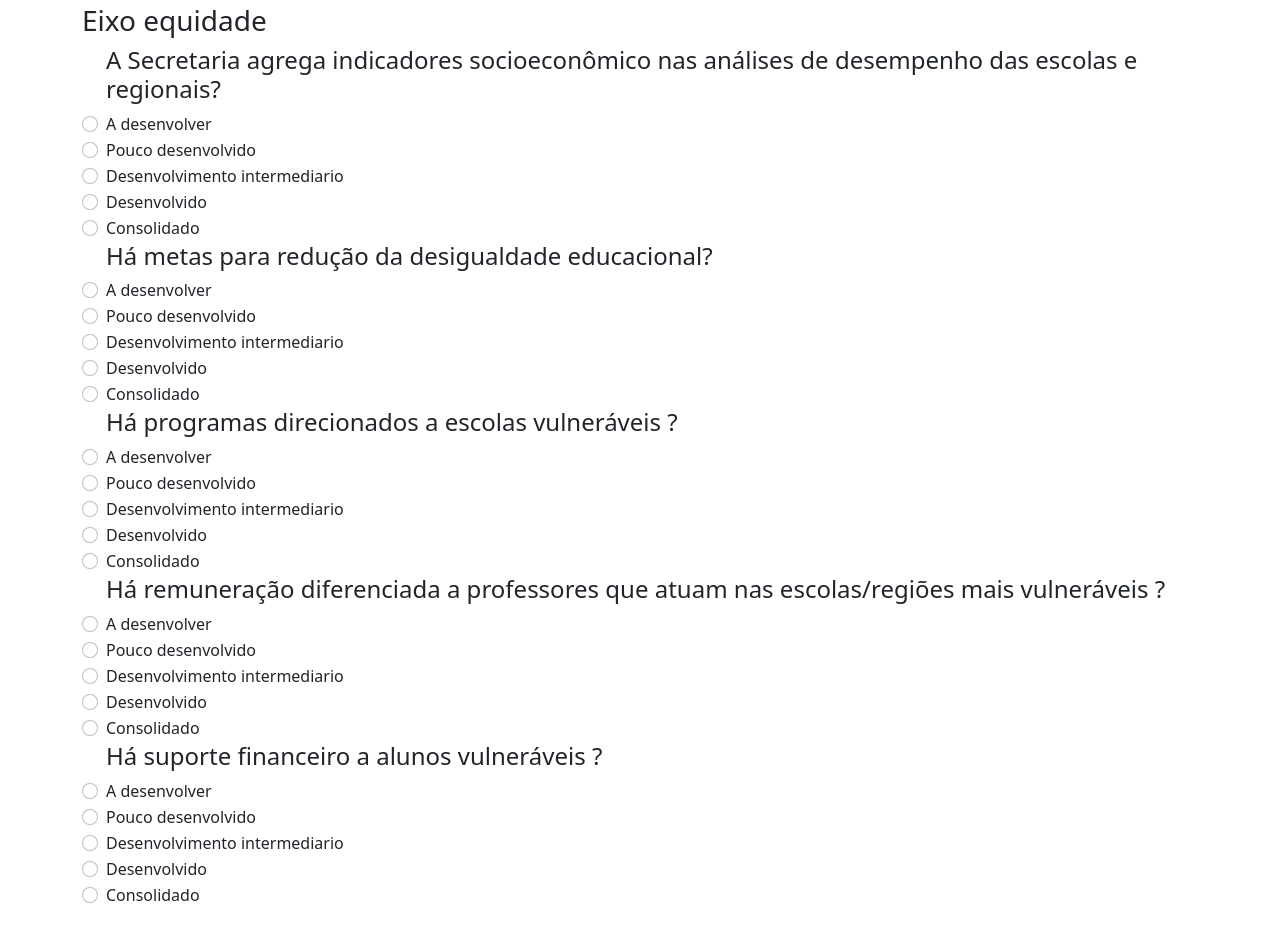
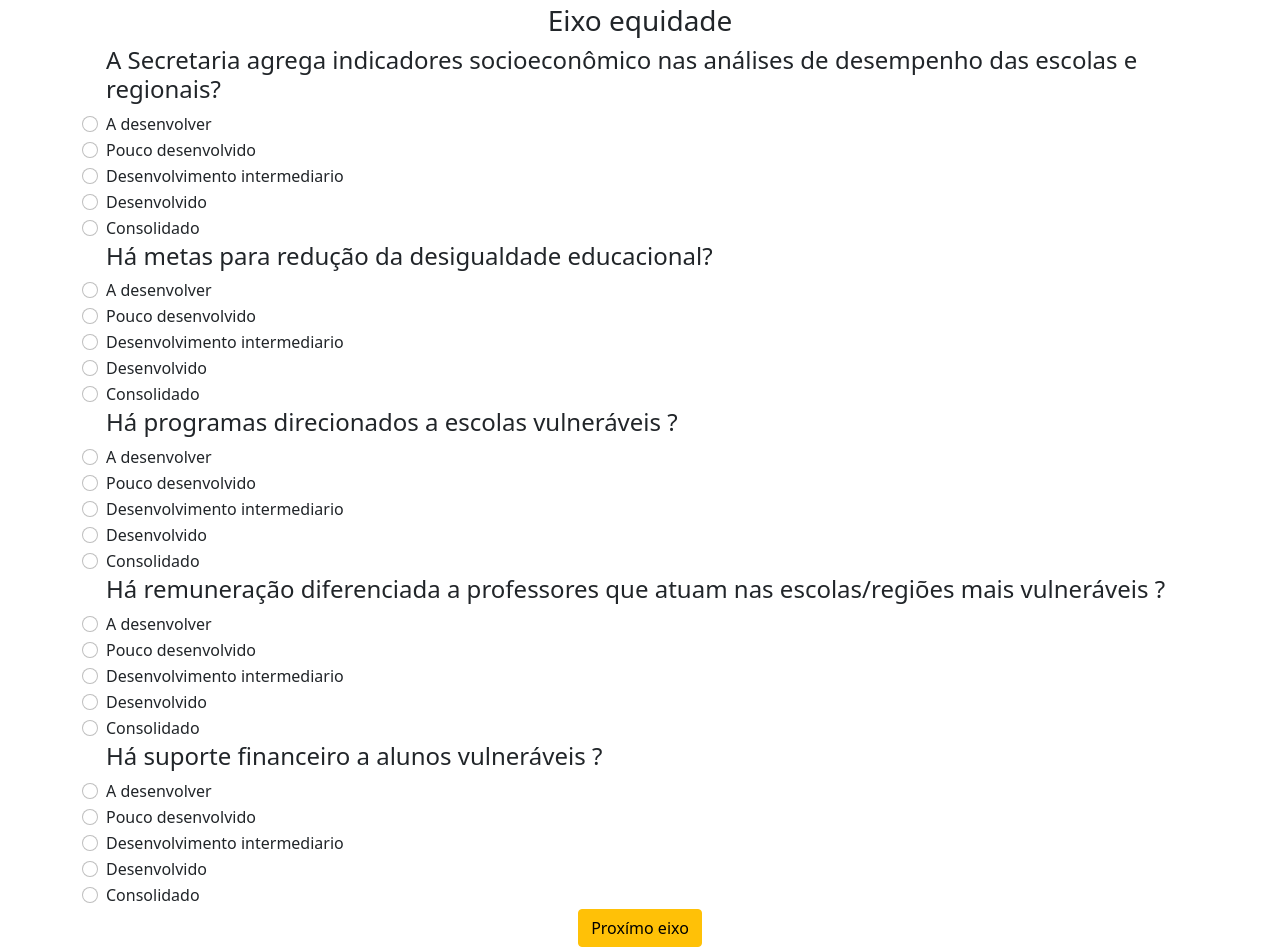
Before and after one commit to 2022M2T5-Inteli/RIGHTML, a plain HTML site: page WEBSITE/FRONTEND/HTML/questionarioEducaçao.html in a window 1280 px wide. Shown: the part 42-989 px from the top of the page. Before the commit the page ends 951 px from the top, so only its background shows below. Drawn offline with nearby package versions, Linux system fonts and the light colour scheme.

Commit message:
adicionando botão

```diff
--- a/WEBSITE/FRONTEND/HTML/questionarioEducaçao.html
+++ b/WEBSITE/FRONTEND/HTML/questionarioEducaçao.html
@@ -14,9 +14,9 @@
     </header>
 
     <h2 style="text-align:center;">Agenda educacional</h2>
+    <h3 style="text-align:center;">Eixo equidade</h3>
+    <div class="container">
 
-    <div class="container">
-        <h3>Eixo equidade</h3>
         <div class="form-check">
             <h4>A Secretaria agrega indicadores socioeconômico nas análises de desempenho das escolas e regionais?</h4>
             <input class="form-check-input" type="radio" name="flexRadioDefault" id="flexRadioDefault1">
@@ -183,6 +183,11 @@
         </div>
     </div>
 
+    <div>
+        <div class="text-center">
+            <button type="button" class="btn btn-warning btn-rounded">Proxímo eixo</button>
+        </div>
+    </div>
 
 
     <script src="https://cdn.jsdelivr.net/npm/bootstrap@5.1.3/dist/js/bootstrap.bundle.min.js" integrity="sha384-ka7Sk0Gln4gmtz2MlQnikT1wXgYsOg+OMhuP+IlRH9sENBO0LRn5q+8nbTov4+1p" crossorigin="anonymous"></script>
```
